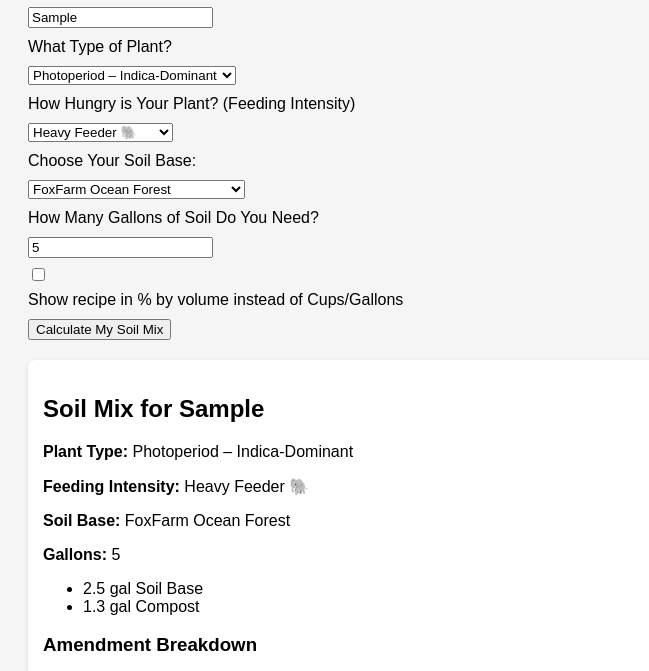
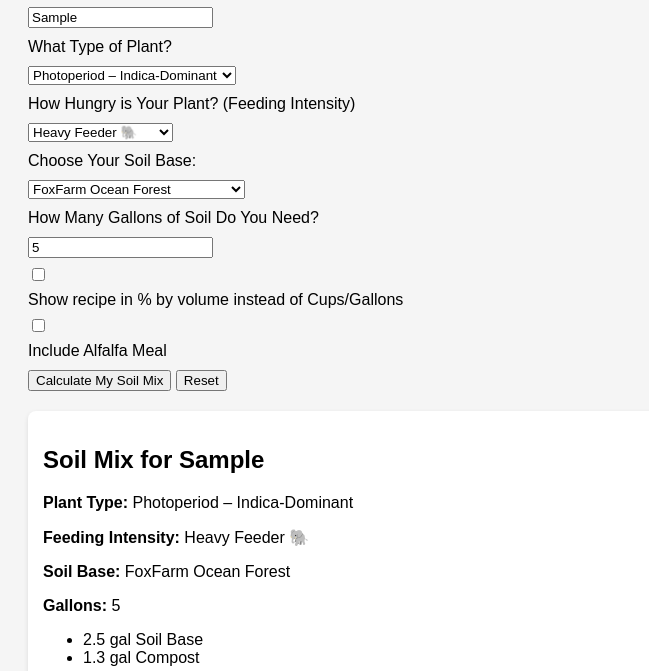
Before and after one commit to GrowWithLes/living-soil-calculator, a plain HTML site: page index.html in a window 1280 px wide. Both pictures are taken after typing "Sample", "5" into the empty fields and a click on the button "Calculate My Soil Mix". Shown: the part 129-800 px from the top of the page, without its empty margins (0-649 px from the left). Drawn offline with Linux system fonts and the light colour scheme.

Commit message:
Update index.html

```diff
--- a/index.html
+++ b/index.html
@@ -50,8 +50,10 @@
     <input type="number" id="gallons" min="1" placeholder="e.g., 10">
 
     <label><input type="checkbox" id="unitToggle"> Show recipe in % by volume instead of Cups/Gallons</label>
+    <label><input type="checkbox" id="includeAlfalfa"> Include Alfalfa Meal</label>
 
     <button onclick="calculateMix()">Calculate My Soil Mix</button>
+    <button onclick="resetForm()">Reset</button>
 
     <div class="output" id="output">
         <h2>Your Soil Recipe Will Appear Here</h2>
@@ -59,7 +61,7 @@
     </div>
 
     <div class="footer">
-        Version: v1.2 – With feeding intensity logic. Delete older versions after updating.
+        Version: v1.2 – With feeding logic and optional alfalfa. Delete older versions after updating.
     </div>
 
     <script>
@@ -70,21 +72,26 @@
             const soil = document.getElementById('soil').value;
             const gallons = parseFloat(document.getElementById('gallons').value);
             const percentMode = document.getElementById('unitToggle').checked;
+            const includeAlfalfa = document.getElementById('includeAlfalfa').checked;
+
+            let outputText = `<h2>Soil Mix for ${strain || 'Generic Strain'}</h2>`;
+            outputText += `<p><strong>Plant Type:</strong> ${plantType}</p>`;
+            outputText += `<p><strong>Feeding Intensity:</strong> ${feeding}</p>`;
+            outputText += `<p><strong>Soil Base:</strong> ${soil}</p>`;
+            outputText += `<p><strong>Gallons:</strong> ${gallons}</p>`;
+
+            if (isNaN(gallons) || gallons <= 0) {
+                outputText += `<p style="color:red;">Please enter a valid positive number of gallons.</p>`;
+                document.getElementById('output').innerHTML = outputText;
+                return;
+            }
 
             let feedMultiplier = 1;
             if (feeding.includes('Light')) feedMultiplier = 0.75;
             else if (feeding.includes('Heavy')) feedMultiplier = 1.25;
 
-            // Reduce all values for autoflowers
             if (plantType.includes('Autoflower')) feedMultiplier *= 0.85;
 
-            let outputText = `<h2>Soil Mix for ${strain || 'Unnamed Strain'}</h2>`;
-            outputText += `<p><strong>Plant Type:</strong> ${plantType}</p>`;
-            outputText += `<p><strong>Feeding Intensity:</strong> ${feeding}</p>`;
-            outputText += `<p><strong>Soil Base:</strong> ${soil}</p>`;
-            outputText += `<p><strong>Gallons:</strong> ${gallons}</p>`;
-
-            if (!isNaN(gallons)) {
             if (percentMode) {
                 outputText += `
                     <ul>
@@ -106,16 +113,27 @@
                         <li>${(gallons * 0.075 * feedMultiplier).toFixed(1)} cups Dr. Earth 4-6-3</li>
                         <li>${(gallons * 0.0375 * feedMultiplier).toFixed(1)} cups Basalt Rock Dust</li>
                         <li>${(gallons * 0.025 * feedMultiplier).toFixed(1)} cups Gypsum</li>
-                            <li>${(gallons * 0.025 * feedMultiplier).toFixed(1)} cups Alfalfa Meal (optional)</li>
+                        ${includeAlfalfa ? `<li>${(gallons * 0.025 * feedMultiplier).toFixed(1)} cups Alfalfa Meal (optional)</li>` : ''}
                     </ul>
                 `;
-                }
-            } else {
-                outputText += `<p style="color:red;">Please enter a valid number of gallons.</p>`;
             }
 
             document.getElementById('output').innerHTML = outputText;
         }
+
+        function resetForm() {
+            document.getElementById('strain').value = '';
+            document.getElementById('plantType').selectedIndex = 0;
+            document.getElementById('feeding').selectedIndex = 0;
+            document.getElementById('soil').selectedIndex = 0;
+            document.getElementById('gallons').value = '';
+            document.getElementById('unitToggle').checked = false;
+            document.getElementById('includeAlfalfa').checked = false;
+            document.getElementById('output').innerHTML = `
+                <h2>Your Soil Recipe Will Appear Here</h2>
+                <p>Fill out the form and click the button to calculate your mix.</p>
+            `;
+        }
     </script>
 </body>
 </html>
```
Lines whose indentation alone changed are shown as unchanged.
